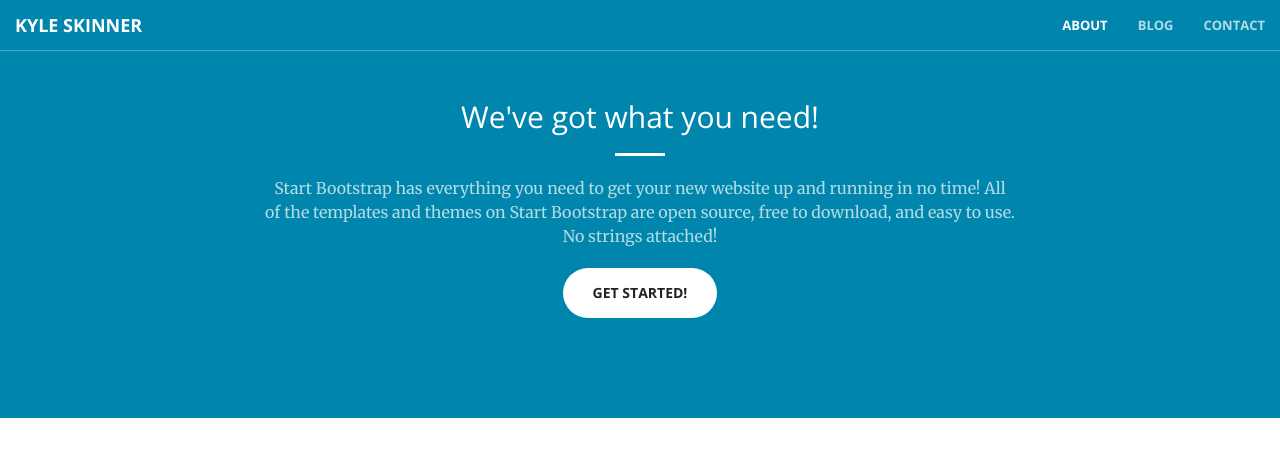
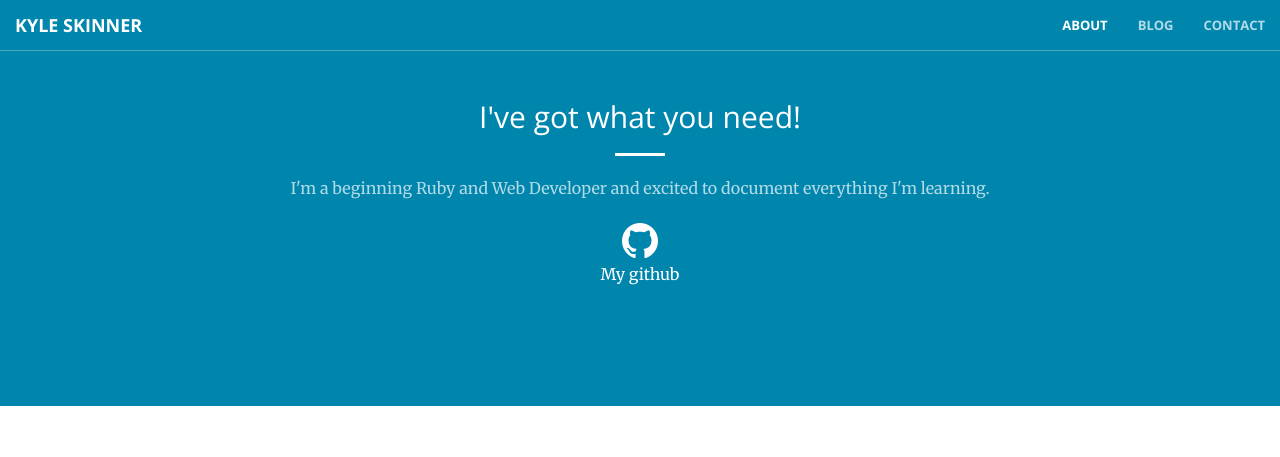
Before and after one commit to kyleskin/kyleskin.github.io, a Jekyll site: the page built from about.html, in a window 1280 px wide. Shown: the top 457 px of the page. Built offline with Jekyll 4.4.1, drawn with Linux system fonts in a browser that asks for light colours.

Commit message:
added github link

```diff
--- a/about.html
+++ b/about.html
@@ -6,10 +6,13 @@
   <div class="container">
     <div class="row">
       <div class="col-lg-8 col-lg-offset-2 text-center">
-        <h2 class="section-heading">We've got what you need!</h2>
+        <h2 class="section-heading">I've got what you need!</h2>
         <hr class="light">
-        <p class="text-faded">Start Bootstrap has everything you need to get your new website up and running in no time! All of the templates and themes on Start Bootstrap are open source, free to download, and easy to use. No strings attached!</p>
-        <a href="#" class="btn btn-default btn-xl">Get Started!</a>
+        <p class="text-faded">I'm a beginning Ruby and Web Developer and excited to document everything I'm learning.</p>
+        <div class="col-lg-4 col-lg-offset-4">
+          <i class="fa fa-github fa-3x wow bounceIn" data-wow-delay=".1s"></i>
+          <p><a href="http://www.github.com/kyleskin">My github</a></p>
+        </div>
       </div>
     </div>
   </div>
--- a/contact.html
+++ b/contact.html
@@ -9,7 +9,7 @@
       <div class="col-lg-8 col-lg-offset-2 text-center">
         <h2 class="section-heading">Let's Get In Touch!</h2>
         <hr class="light">
-        <p>Ready to start your next project with us? That's great! Give us a call or send us an email and we will get back to you as soon as possible!</p>
+        <p>Enjoying my blog?  Ready to start on a new project?  Want to discuss employment opportunities? Give me a call or send me an email and we'll talk about it!</p>
       </div>
       <div class="col-lg-4 col-lg-offset-2 text-center">
         <i class="fa fa-phone fa-3x wow bounceIn"></i>
```
